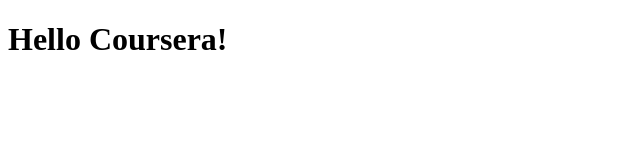
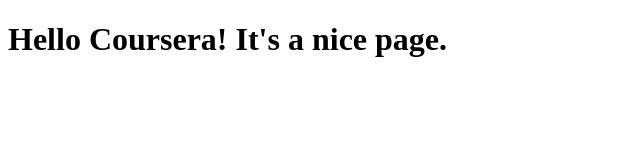
Before and after one commit to Dongdong-89/WebDesign-test, a plain HTML site: page site/index.html in a window 1280 px wide. Shown: the whole page, without its empty margins (0-640 px from the left). Drawn offline with Linux system fonts and the light colour scheme.

Commit message:
Small addition to page content

```diff
--- a/site/index.html
+++ b/site/index.html
@@ -6,6 +6,6 @@
 </head>
 
 <body>
-<h1>Hello Coursera!</h1>
+<h1>Hello Coursera! It's a nice page. </h1>
 </body>
 </html>
```
